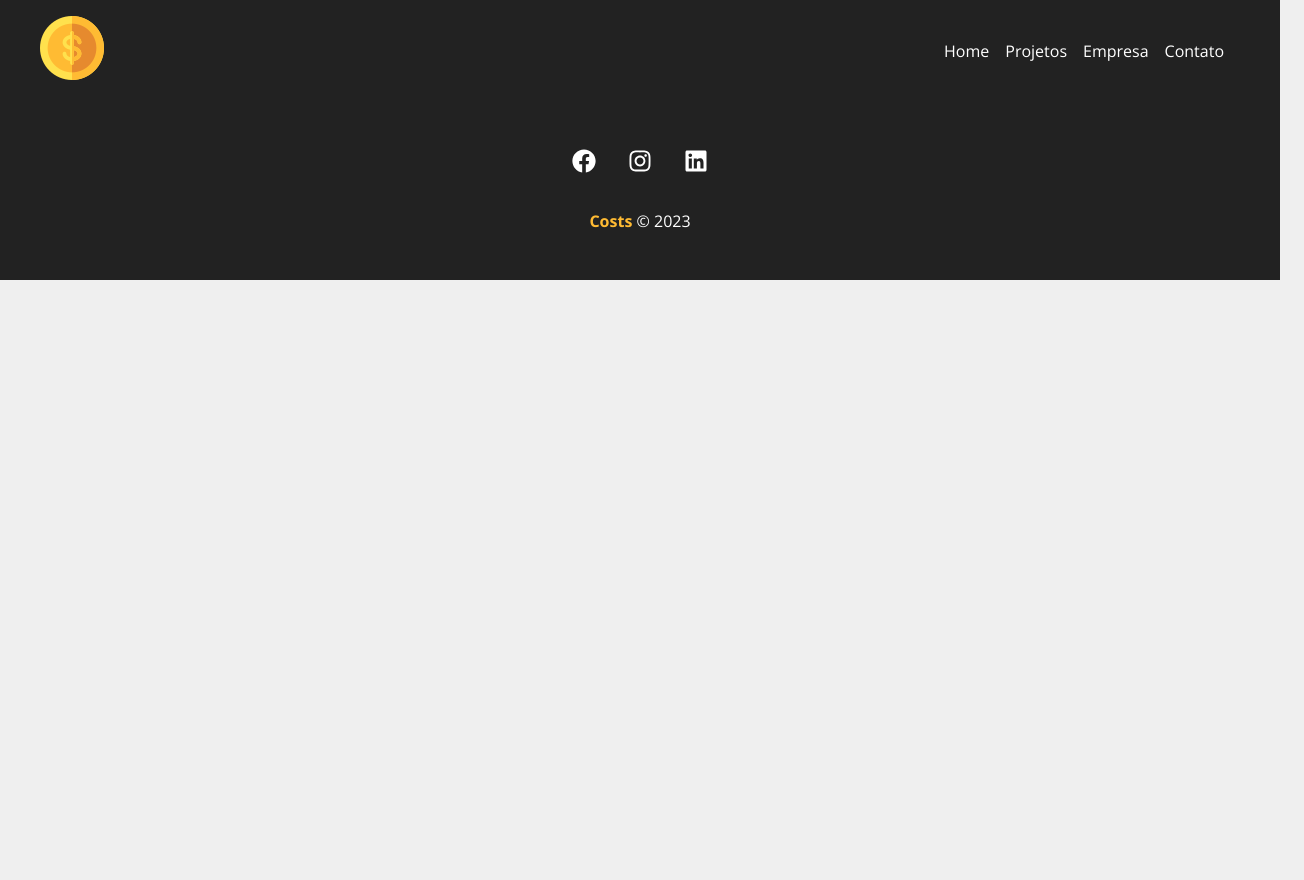
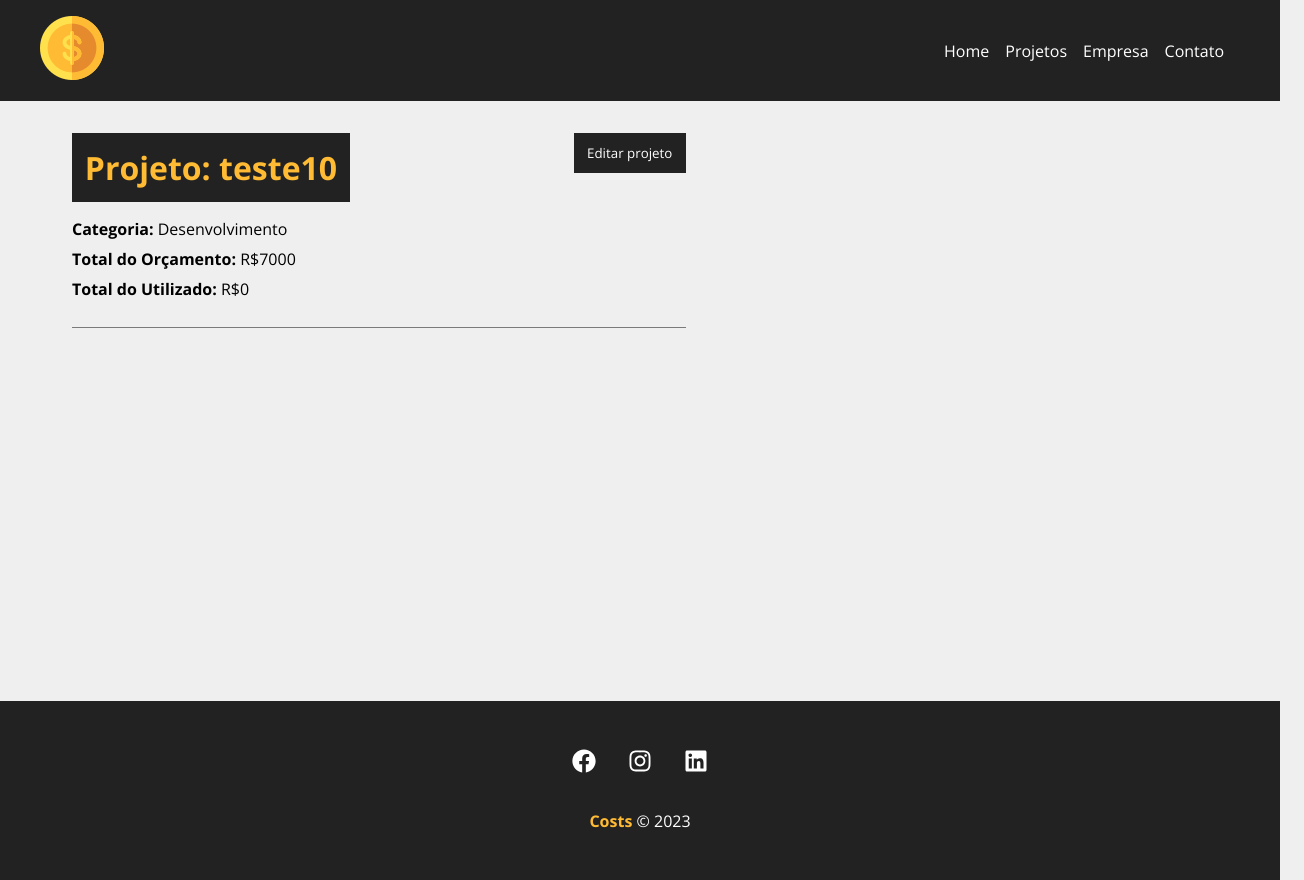
Before and after one commit to valdijr-web/estudo-react-costs, a React (Create React App) app: page /project/4 in a window 1280 px wide. Shown: the whole page, 1304 px wide, since content can reach past the window. Before the commit the page ends 800 px from the top, so only its background shows below. Built offline with nearby package versions, Linux system fonts and the light colour scheme; data requests are answered from the project's data file.

Commit message:
exibindo detalhes do projeto

```diff
--- a/src/App.js
+++ b/src/App.js
@@ -10,6 +10,7 @@
 import Navbar from './components/layout/Navbar';
 import Footer from './components/layout/Footer'
 import Projects from "./components/pages/Projects";
+import Project from "./components/pages/Project";
 
 function App() {
 
@@ -19,7 +20,7 @@
 
       <Routes>
         <Route
-          path="/"
+          path="/" exact
           element={
             <Container customClass="min-height">
               <Home />
@@ -58,6 +59,14 @@
             </Container>
           }
         />
+        <Route
+          path="/project/:id"
+          element={
+            <Container customClass="min-height">
+              <Project />
+            </Container>
+          }
+        />
       </Routes>
       <Footer/>
 
--- a/src/components/layout/LinkButton.module.css
+++ b/src/components/layout/LinkButton.module.css
@@ -7,5 +7,5 @@
 }
 
 .btn:hover{
-    background-color: #ffbb33;
+    color: #ffbb33;
 }
--- /dev/null
+++ b/src/components/pages/Project.js
@@ -0,0 +1,71 @@
+import styles from './Project.module.css';
+
+import { useParams } from 'react-router-dom';
+import {useState, useEffect} from 'react';
+import Loading from '../layout/Loading';
+import Container from '../layout/Container';
+function Project(){
+
+    const { id } = useParams();
+
+    const [project, setProject] = useState([]);
+
+    const [showProjectForm, setShowProjectForm] = useState(false);
+
+    useEffect( () => {
+        setTimeout(() => {
+            fetch(`http://localhost:5000/projects/${id}`, {
+                method: 'GET',
+                headers: {
+                    'Content-Type': 'application/json',
+                },
+            }).then(resp => resp.json())
+            .then((data) => {
+                setProject(data);
+            })
+            .catch(err => console.log(err))
+        },300)
+    }, [id]);
+
+    function toggleProjectForm(){
+        setShowProjectForm(!showProjectForm);
+    }
+
+    return(
+       <>
+        {project.name ? (
+            <div className={styles.project_details}>
+                <Container customClass="collumn">
+                    <div className={styles.details_container}>
+                        <h1>Projeto: {project.name}</h1>
+                        <button className={styles.btn} onClick={toggleProjectForm}>
+                            {!showProjectForm ? 'Editar projeto' : 'Fechar'}
+                        </button>
+                        {!showProjectForm ? (
+                            <div className={styles.project_info}>
+                                <p>
+                                    <span>Categoria:</span> {project.category.name}
+                                </p>
+                                <p>
+                                    <span>Total do Orçamento:</span> R${project.budget}
+                                </p>
+                                <p>
+                                    <span>Total do Utilizado:</span> R${project.cost}
+                                </p>
+                            </div>
+                        ) : (
+                            <div className={styles.project_info}>
+                                <p>Form</p>
+                            </div>
+                        )}
+                    </div>
+                </Container>
+            </div>
+        ):(
+            <Loading/>
+        )
+        }
+       </>
+    );
+}
+export default Project;
--- /dev/null
+++ b/src/components/pages/Project.module.css
@@ -0,0 +1,48 @@
+.project_details {
+    padding: 2em;
+  }
+
+  .project_details h1,
+  .project_details h2,
+  .project_details p {
+    margin-bottom: 0.5em;
+  }
+
+  .project_details h1 {
+    background-color: #222;
+    color: #ffbb33;
+    padding: 0.4em;
+  }
+
+  .project_details span {
+    font-weight: bold;
+  }
+
+  .details_container,
+  .service_form_container {
+    border-bottom: 1px solid #7a7a7a;
+    padding-bottom: 1.2em;
+    margin-bottom: 1.2em;
+    display: flex;
+    justify-content: space-between;
+    flex-wrap: wrap;
+  }
+
+  .btn {
+    background-color: #222;
+    color: #fff;
+    padding: 0.5em 1em;
+    text-decoration: none;
+    transition: 0.5s;
+    border: none;
+    cursor: pointer;
+    max-height: 40px;
+  }
+
+  .btn:hover {
+    color: #ffbb33;
+  }
+
+  .project_info {
+    width: 100%;
+  }
--- a/src/components/pages/Projects.js
+++ b/src/components/pages/Projects.js
@@ -31,7 +31,6 @@
                 })
                 .then( resp => resp.json())
                 .then(data => {
-                    console.log(data);
                     setProjects(data);
                     setRemoveLoad(true);
                 })
--- a/src/components/project/ProjectCard.js
+++ b/src/components/project/ProjectCard.js
@@ -20,7 +20,7 @@
                 <span className={`${styles[category.toLowerCase()]}`}></span> {category}
             </p>
             <div className={styles.project_card_actions}>
-                <Link to="/">
+                <Link to={`/project/${id}`}>
                     <BsPencil/> Editar
                 </Link>
                 <button onClick={remove}>
```
